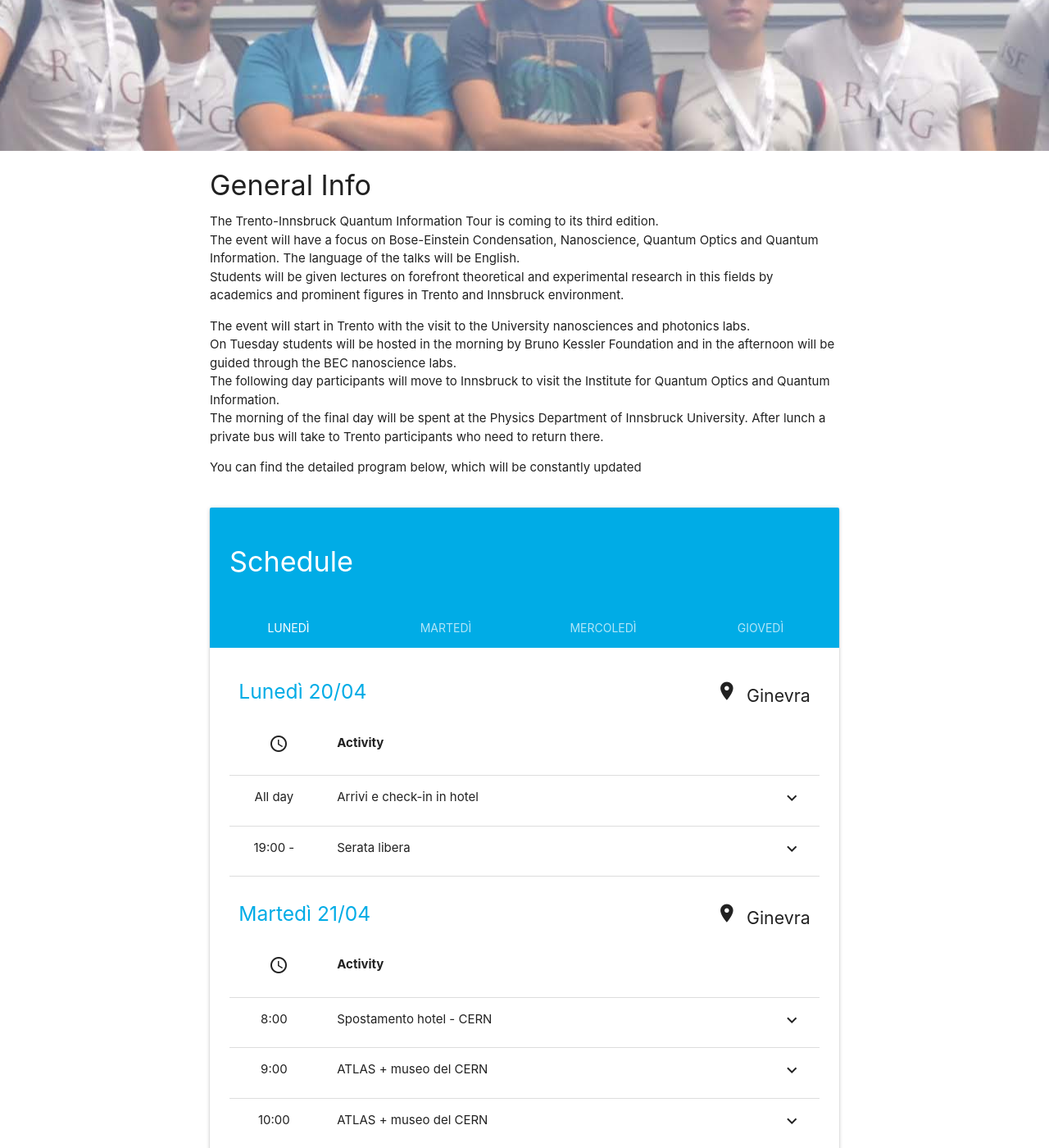
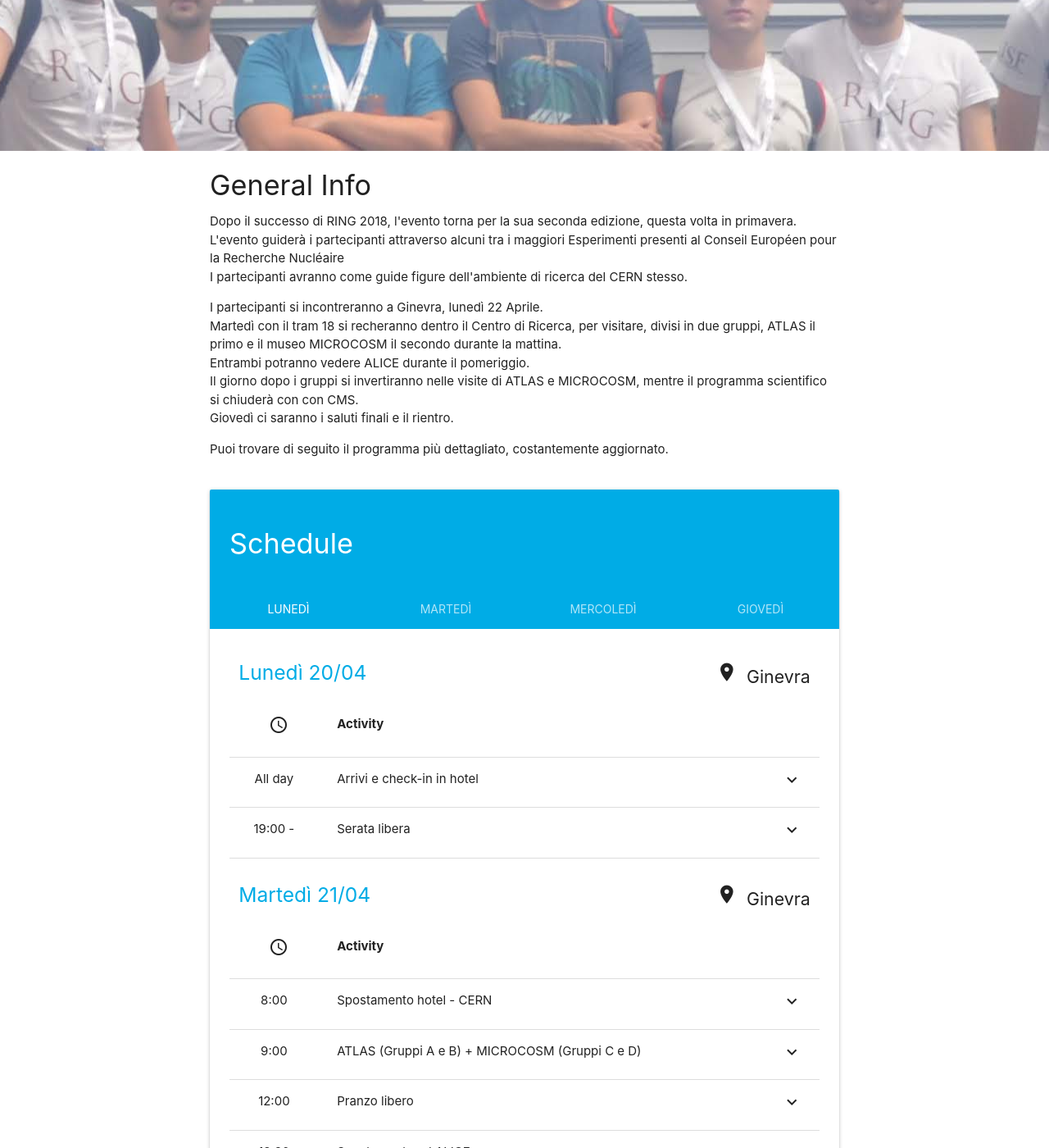
Before and after one commit to ai-sf/ring20, a Jekyll site: the page built from programme.html, in a window 1280 px wide and 1400 px high, scrolled down 380 px. Shown: the whole window at 82% size. Built offline with Jekyll 4.4.1, drawn with Linux system fonts in a browser that asks for light colours; nearby versions of some CDN libraries; some of the changed text lies outside the part shown.

Commit message:
Update programme.yml

```diff
--- a/_data/programme.yml
+++ b/_data/programme.yml
@@ -2,17 +2,17 @@ description:
     title: "General Info"
     paragraphs:
         - paragraph:
-            - line: "The Trento-Innsbruck Quantum Information Tour is coming to its third edition.<br>The event will have a focus on Bose-Einstein Condensation, Nanoscience, Quantum Optics and Quantum Information. The language of the talks will be English."
-            - line: "Students will be given lectures on forefront theoretical and experimental research in this fields by academics and prominent figures in Trento and Innsbruck environment."
+            - line: "Dopo il successo di RING 2018, l'evento torna per la sua seconda edizione, questa volta in primavera.<br>L'evento guiderà i partecipanti attraverso alcuni tra i maggiori Esperimenti presenti al Conseil Européen pour la Recherche Nucléaire"
+            - line: "I partecipanti avranno come guide figure dell'ambiente di ricerca del CERN stesso."
         - paragraph:
-            - line: "The event will start in Trento with the visit to the University nanosciences and photonics labs."
-            - line: "On Tuesday students will be hosted in the morning by Bruno Kessler Foundation and in the afternoon will be guided through the BEC nanoscience labs."
-            - line: "The following day participants will move to Innsbruck to visit the Institute for Quantum Optics and Quantum Information."
-            - line: "The morning of the final day will be spent at the Physics Department of Innsbruck University. After lunch a private bus will take to Trento participants who need to return there."
+            - line: "I partecipanti si incontreranno a Ginevra, lunedì 22 Aprile."
+            - line: "Martedì con il tram 18 si recheranno dentro il Centro di Ricerca, per visitare, divisi in due gruppi, ATLAS il primo e il museo MICROCOSM il secondo durante la mattina.<br>Entrambi potranno vedere ALICE durante il pomeriggio."
+            - line: "Il giorno dopo i gruppi si invertiranno nelle visite di ATLAS e MICROCOSM, mentre il programma scientifico si chiuderà con con CMS."
+            - line: "Giovedì ci saranno i saluti finali e il rientro."
         - paragraph:
-            - line: "You can find the detailed program below, which will be constantly updated"
+            - line: "Puoi trovare di seguito il programma più dettagliato, costantemente aggiornato."
 
-last_update: 27/11/19
+last_update: 08/02/20
 
 schedule:
   - day: "Lunedì"
@@ -35,80 +35,35 @@ schedule:
         name: "Spostamento hotel - CERN"
 
       - hour: "9:00"
-        name: "ATLAS + museo del CERN"
-        subactivities:
-            - title: "visita ad ATLAS"
-              people: "Gruppo A"
-            - title: "visita al museo"
-              people: "Gruppi B, C, D"
+        name: "ATLAS (Gruppi A e B) + MICROCOSM (Gruppi C e D)"
+        llocation:
+            name: "ATLAS"
+            tag: "atlas"
 
-      - hour: "10:00"
-        name: "ATLAS + museo del CERN"
-        subactivities:
-            - title: "visita ad ATLAS"
-              people: "Gruppo A"
-            - title: "visita al museo"
-              people: "Gruppi B, C, D"
+      - hour: "12:00"
+        name: "Pranzo libero"
 
-      - hour: "12:30"
-        name: "Lunch"
+
+      - hour: "13:30"
+        name: "Spostamento ad ALICE"
         location:
-            name: "FBK"
-            tag: "fbk"
-            room: "Room TBD"
+            name: "ALICE"
+            tag: "alice"
+
       - hour: "14:00"
-        name: "Lectures by BEC Group (Part II)"
-        group: "bec"
+        name: "Visita ad ALICE"
         location:
-            name: "Physics Department"
-            tag: "physunitn"
-            room: "Room TBD"
-        subactivities:
-          - title: "Simulating lattice gauge theories with neutral atoms"
-            people:
-                name: "prof. Philipp Hauke"
-                tag: "hauke"
-          - title: "QCD physics with superfluid mixtures"
-            people:
-                name: "prof. Gabriele Ferrari"
-                tag: "ferrari"
-          - title: "Montecarlo simulation of low-dimensional gases"
-            group: "bec"
-            people:
-                name: "prof. Stefano Giorgini"
-                tag: "giorgini"
-          - title: "Optical lattices and synthetic dimensions"
-            people:
-                name: "prof. Dimitrios Trypogeorgos"
-                tag: "trypogeorgos"
-      - hour: "15:30"
-        name: "Coffee break"
-        location:
-            name: "Physics Department"
-            tag: "physunitn"
-            room: "Room TBD"
+            name: "ALICE"
+            tag: "alice"
+
       - hour: "16:00"
-        name: "BEC lab tour"
-        group: "bec"
-        location:
-            name: "Physics Department"
-            tag: "physunitn"
-            room: "Laboratories"
-      - hour: "18:00"
-        name: "Orientation moment"
-        location:
-            name: "Physics Department"
-            tag: "physunitn"
-            room: "Room TBD"
-      - hour: "18:45"
-        name: "Dinner buffet"
-        location:
-            name: "Physics Department"
-            tag: "physunitn"
-            room: "Room TBD"
-      - hour: "21:00"
-        name: "Free night"
-        details: none
+        name: "Pomeriggio libero"
+        location: "Ginevra"
+
+      - hour: "20:00"
+        name: "Cena sociale"
+        location: "Ginevra"
+
 
   - day: "Mercoledì"
     date: "22/04"
@@ -180,38 +135,8 @@ schedule:
     date: "23/04"
     location: "Ginevra"
     activity:
-      - hour: "09:00"
-        name: "Talks"
-        location:
-            name: "University of Innsbruck"
-            tag: "uniinn"
-            room: "Room TBD"
-      - hour: "10:30"
-        name: "Coffee break"
-        location:
-            name: "University of Innsbruck"
-            tag: "uniinn"
-            room: "Room TBD"
-      - hour: "11:00"
-        name: "University of Innsbruck Lab Tour"
-        location:
-            name: "University of Innsbruck"
-            tag: "uniinn"
-            room: "Room TBD"
-      - hour: "13:00"
-        name: "Pizza lunch with the students of Innsbruck"
-        location:
-            name: "Pizzeria"
-            tag: "pizzainn"
-      - hour: "14:30"
-        name: "Orientation moment"
-        location:
-            name: "University of Innsbruck"
-            tag: "uniinn"
-            room: "Room TBD"
-      - hour: "15:30"
-        name: "Bus to Trento"
-        details: none
+      - hour: "10:00"
+        name: "Check-out e partenze"
 
 
 
```
